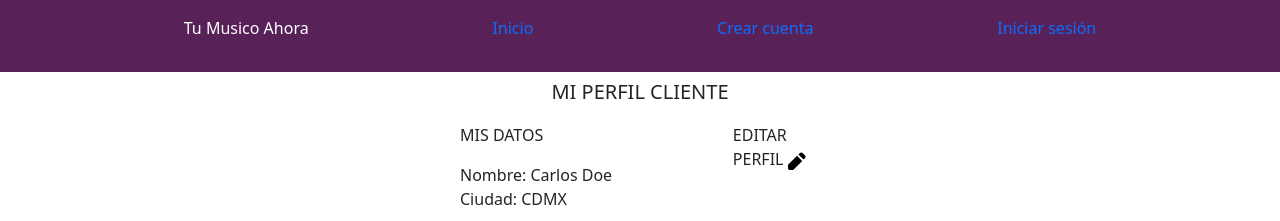
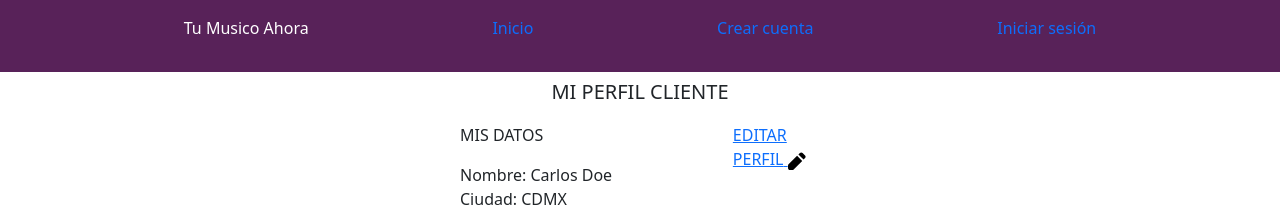
Before and after one commit to Kodemia-MusicApp/MusicApp-FrontEnd, a React app: page /userprofile in a window 1280 px wide. Shown: the top 221 px of the page. Built offline with nearby package versions, Linux system fonts and the light colour scheme; no server answers.

Commit message:
1 file modified

```diff
--- a/src/Pages/UserProfile/UserProfile.jsx
+++ b/src/Pages/UserProfile/UserProfile.jsx
@@ -22,7 +22,9 @@ export const UserProfile = () => {
                                     <img src="../../Icons/pen.svg" alt="" />
                                 </div>
                                 <div className="textEditProfile">
+                                    <Link to="/editprofileuser">
                                     <p>
+
                                         EDITAR PERFIL{' '}
                                         <svg
                                             width="18"
@@ -39,6 +41,7 @@ export const UserProfile = () => {
                                             />
                                         </svg>
                                     </p>
+                                    </Link>
                                 </div>
                             </div>
                         </div>
```
